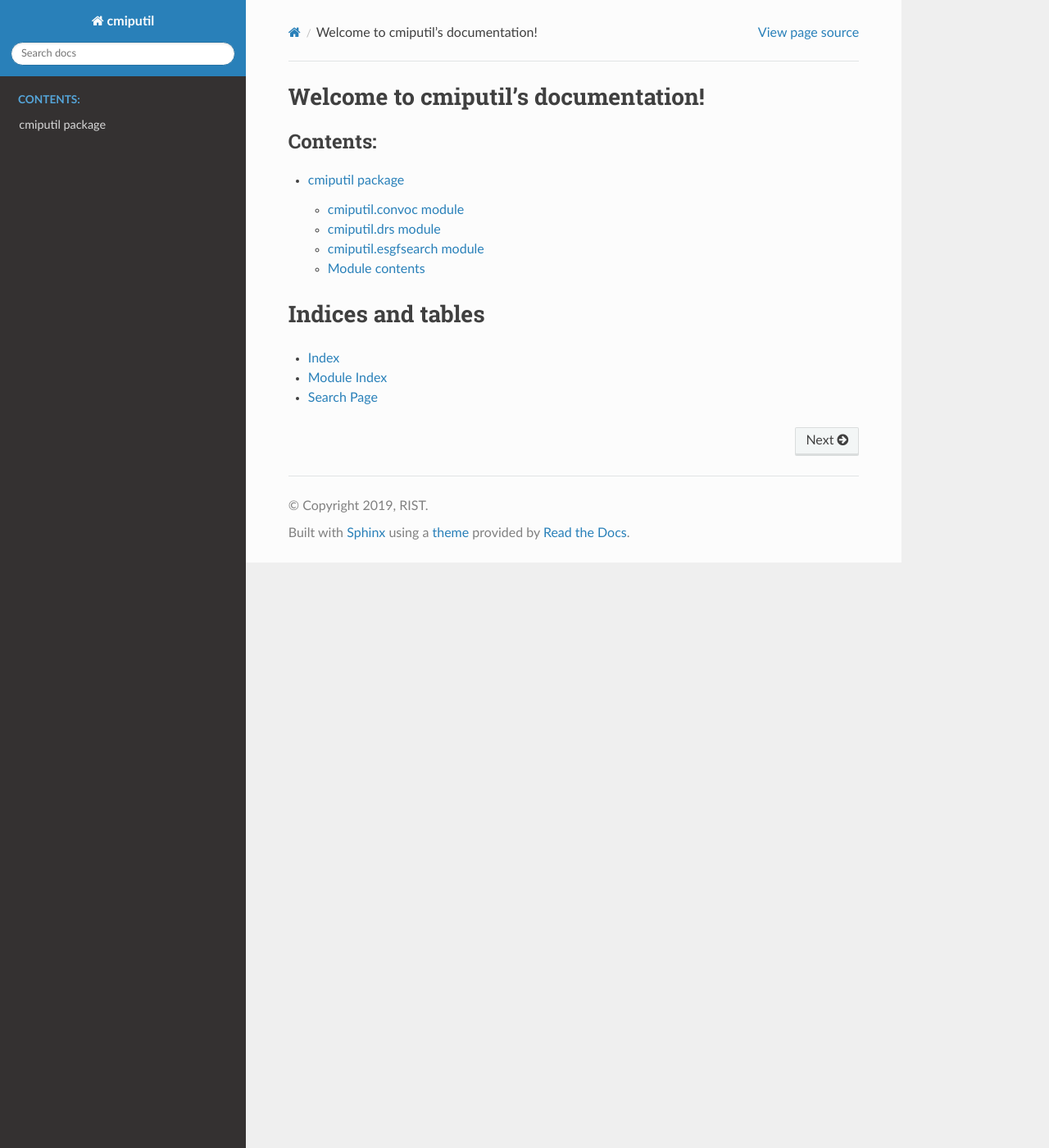
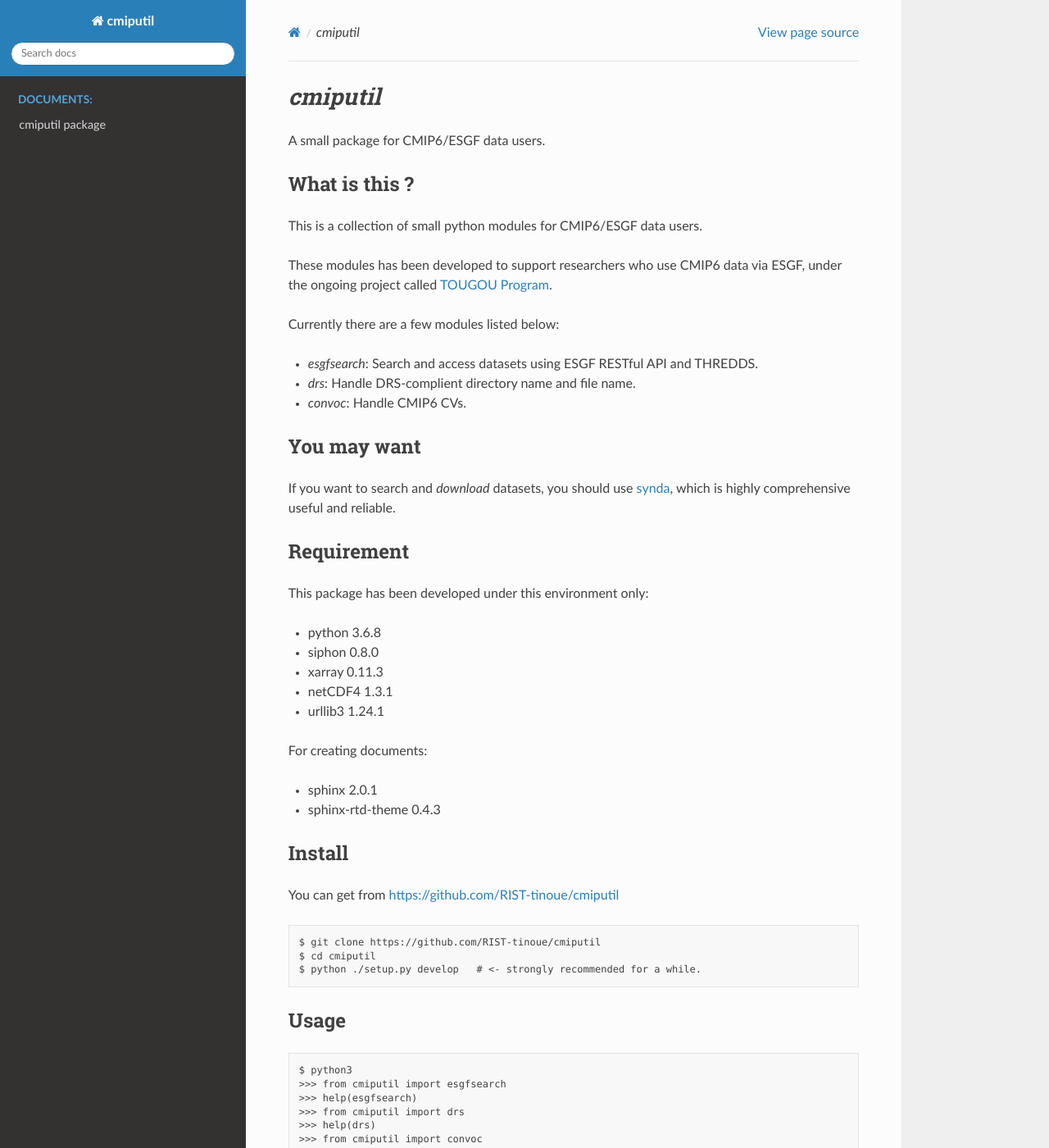
Before and after one commit to RIST-tinoue/cmiputil, a Sphinx documentation site: the page built from docs/index.rst, in a window 1280 px wide and 1400 px high. Shown: the whole window at 82% size. Built offline with Sphinx 7.4.7 and the Read the Docs theme 2.0.0, drawn with Linux system fonts in a browser that asks for light colours; some of the changed text lies outside the part shown.

Commit message:
Rewrote README as reST, made it included by sphinx.

```diff
--- /dev/null
+++ b/README.rst
@@ -0,0 +1,94 @@
+`cmiputil`
+==========
+
+A small package for CMIP6/ESGF data users.
+
+
+
+What is this ?
+--------------
+
+This is a collection of small python modules for CMIP6/ESGF data users.
+
+These modules has been developed to support researchers who use
+CMIP6 data via ESGF, under the ongoing project called `TOUGOU Program
+<http://www.jamstec.go.jp/tougou/eng>`__.
+
+Currently there are a few modules listed below:
+
+-  `esgfsearch`: Search and access datasets using ESGF RESTful API and
+   THREDDS.
+-  `drs`: Handle DRS-complient directory name and file name.
+-  `convoc`: Handle CMIP6 CVs.
+
+
+You may want
+------------
+
+If you want to search and *download* datasets, you should use `synda
+<https://github.com/Prodiguer/synda>`__, which is highly comprehensive
+useful and reliable.
+
+Requirement
+-----------
+
+This package has been developed under this environment only:
+
+- python 3.6.8
+- siphon 0.8.0
+- xarray 0.11.3
+- netCDF4 1.3.1
+- urllib3 1.24.1
+
+For creating documents:
+
+- sphinx 2.0.1
+- sphinx-rtd-theme 0.4.3
+
+
+Install
+-------
+
+You can get from https://github.com/RIST-tinoue/cmiputil
+
+::
+
+    $ git clone https://github.com/RIST-tinoue/cmiputil
+    $ cd cmiputil
+    $ python ./setup.py develop   # <- strongly recommended for a while.
+
+Usage
+-----
+
+::
+
+    $ python3
+    >>> from cmiputil import esgfsearch
+    >>> help(esgfsearch)
+    >>> from cmiputil import drs
+    >>> help(drs)
+    >>> from cmiputil import convoc
+    >>> help(convoc)
+
+See also each source files, tests, and sample apprications.
+
+Document
+--------
+
+See `HTML
+Documentation <https://rist-tinoue.github.io/cmiputil/index.html>`__.
+
+Author
+------
+
+Takahiro Inoue
+
+Copyright |copy| 2019, RIST
+
+.. |copy| unicode:: 0xA9 .. copyright sign
+
+Licence
+-------
+
+`BSD 3-Clause
+License <https://github.com/RIST-tinoue/cmiputil/blob/master/LICENSE>`__
--- a/docs/index.rst
+++ b/docs/index.rst
@@ -3,14 +3,21 @@
    You can adapt this file completely to your liking, but it should at least
    contain the root `toctree` directive.
 
-Welcome to cmiputil's documentation!
-====================================
+==========
+`cmiputil`
+==========
+
+
+.. include::  ../README.rst
+   :start-line: 3
+
 
 .. toctree::
    :maxdepth: 4
-   :caption: Contents:
+   :caption: Documents:
 
    cmiputil
+
 
 
 Indices and tables
```
Also changed, not shown: README.md (deleted, +0 -43 lines).
